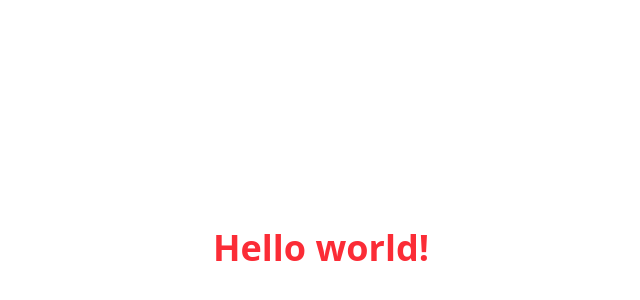
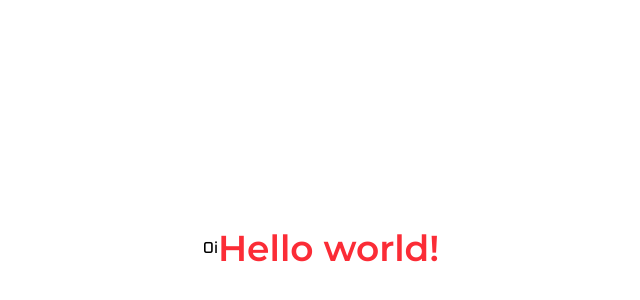
Before and after one commit to arthur-uzumaki/dev-stage, a Next.js app: page / in a window 1280 px wide. Shown: the part 152-452 px from the top of the page, without its empty margins (319-959 px from the left). Built offline with nearby package versions, Linux system fonts and the light colour scheme.

Commit message:
feat: adding fonts and color

```diff
--- a/src/app/layout.tsx
+++ b/src/app/layout.tsx
@@ -1,19 +1,31 @@
 import '@/styles/globals.css'
-import type { Metadata } from "next";
+import type { Metadata } from 'next'
+import { Oxanium, Montserrat } from 'next/font/google'
 
 export const metadata: Metadata = {
-  title: "Create Next App",
-  description: "Generated by create next app",
-};
+  title: 'devstage',
+}
+
+const oxanium = Oxanium({
+  weight: ['500', '600'],
+  subsets: ['latin'],
+  variable: '--font-oxanium',
+})
+
+const montserrat = Montserrat({
+  weight: ['400', '600'],
+  subsets: ['latin'],
+  variable: '--font-montserrat',
+})
 
 export default function RootLayout({
   children,
 }: Readonly<{
-  children: React.ReactNode;
+  children: React.ReactNode
 }>) {
   return (
-    <html lang="pt-br">
+    <html lang="pt-br" className={`${oxanium.variable} ${montserrat.variable}`}>
       <body>{children}</body>
     </html>
-  );
+  )
 }
--- a/src/app/page.tsx
+++ b/src/app/page.tsx
@@ -1,7 +1,8 @@
 export default function Home() {
   return (
     <main className="h-screen flex items-center justify-center">
+      <h1 className="font-heading">Oi</h1>
       <p className="text-red-500 font-bold text-4xl">Hello world!</p>
     </main>
-  );
+  )
 }
--- a/src/styles/globals.css
+++ b/src/styles/globals.css
@@ -1 +1,18 @@
 @import "tailwindcss";
+
+@theme {
+  --color-blue: #6f9de2;
+  --color-purple: #9871f3;
+  --color-danger: #f05d6c;
+  --color-gray-100: #dae4f2;
+  --color-gray-200: #c8d0da;
+  --color-gray-300: #95a1b1;
+  --color-gray-400: #6f7d90;
+  --color-gray-500: #2a313c;
+  --color-gray-600: #191d24;
+  --color-gray-800: #13161b;
+  --color-gray-900: #0f1216;
+
+  --font-heading: var(--font-oxanium);
+  --font-sans: var(--font-montserrat);
+}
```
